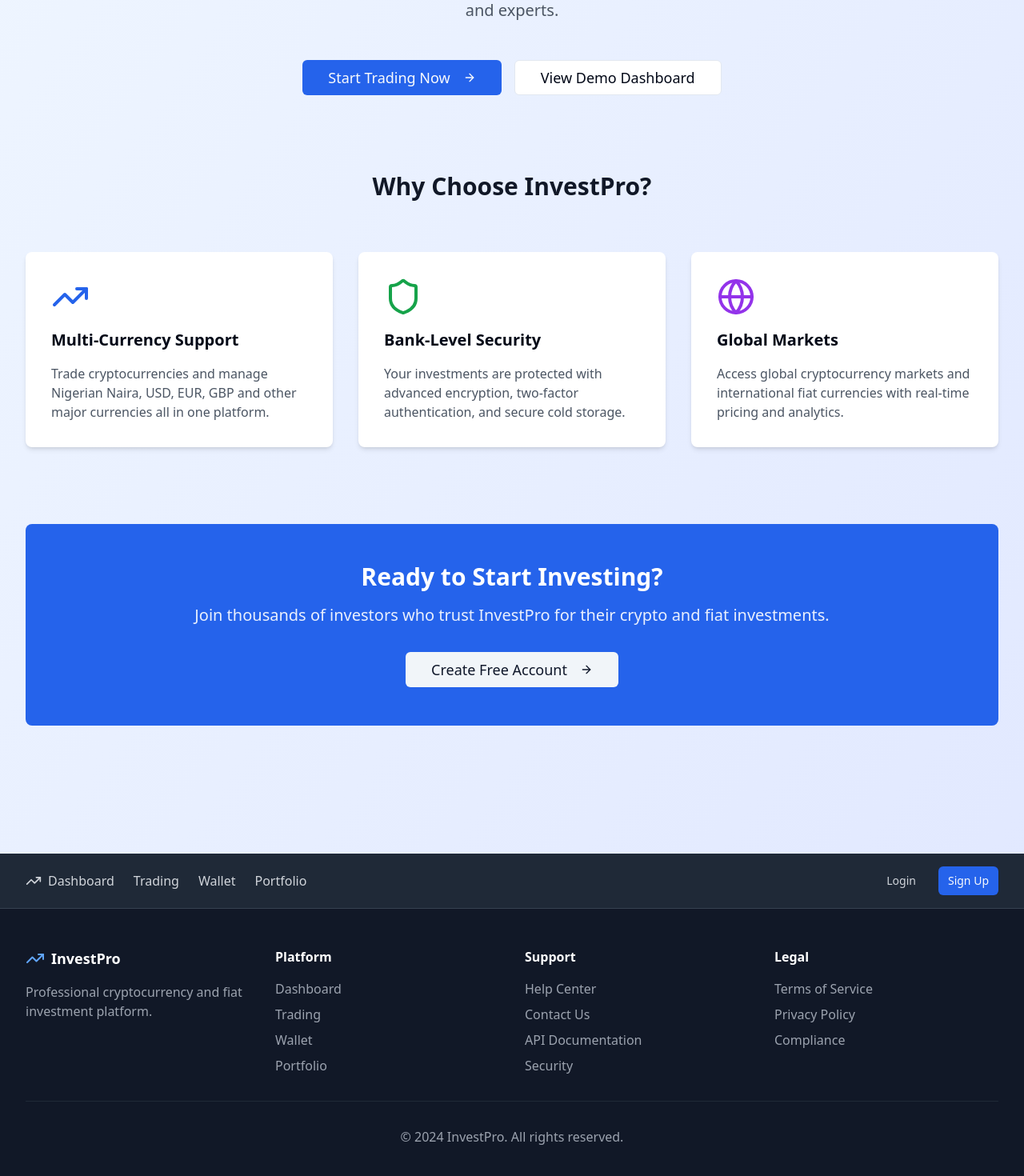
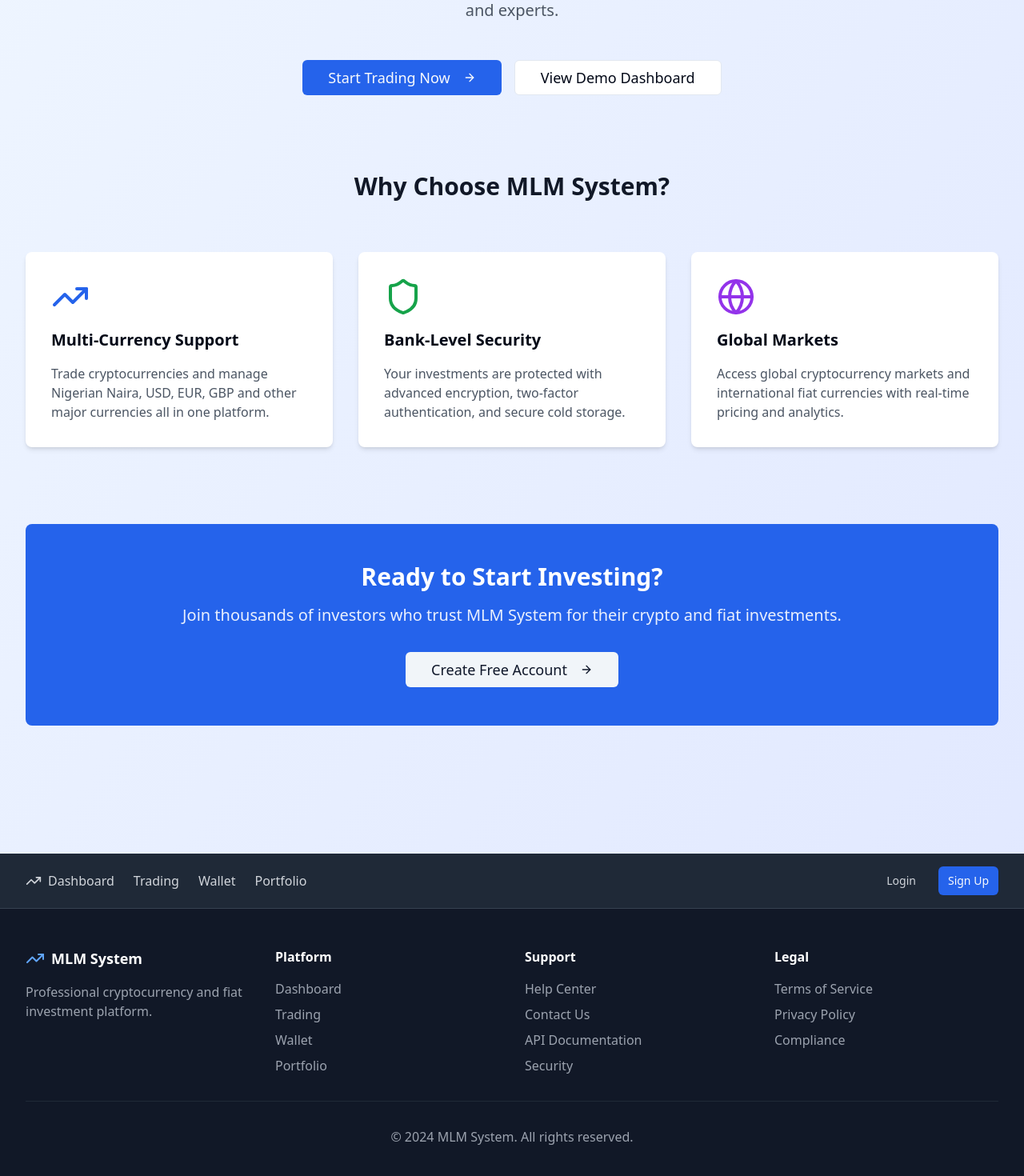
Before and after one commit to Neocreb/penny-hunt, a React (Vite) app: page / in a window 1280 px wide. Shown: the part 338-1808 px from the top of the page at 80% size. Built offline with nearby package versions, Linux system fonts and the light colour scheme.

Commit message:
Fix: Update website name in header
The website name was changed, and the header was not updated to reflect the change. This commit updates the header to display the new website name.

```diff
--- a/index.html
+++ b/index.html
@@ -1,14 +1,15 @@
+
 <!DOCTYPE html>
 <html lang="en">
   <head>
     <meta charset="UTF-8" />
     <meta name="viewport" content="width=device-width, initial-scale=1.0" />
-    <title>ad-dash-explorer</title>
-    <meta name="description" content="Lovable Generated Project" />
+    <title>MLM System</title>
+    <meta name="description" content="Professional MLM Investment Platform" />
     <meta name="author" content="Lovable" />
 
-    <meta property="og:title" content="ad-dash-explorer" />
-    <meta property="og:description" content="Lovable Generated Project" />
+    <meta property="og:title" content="MLM System" />
+    <meta property="og:description" content="Professional MLM Investment Platform" />
     <meta property="og:type" content="website" />
     <meta property="og:image" content="https://lovable.dev/opengraph-image-p98pqg.png" />
 
--- a/src/pages/Dashboard.tsx
+++ b/src/pages/Dashboard.tsx
@@ -141,7 +141,7 @@ const Dashboard: React.FC = () => {
           <div className="flex justify-between items-center h-16">
             <div className="flex items-center">
               <TrendingUp className="h-8 w-8 text-blue-600" />
-              <span className="ml-2 text-xl font-bold text-gray-900">InvestPro</span>
+              <span className="ml-2 text-xl font-bold text-gray-900">MLM System</span>
             </div>
             <div className="flex items-center space-x-4">
               <Button variant="ghost" onClick={handleRefresh}>
--- a/src/pages/Index.tsx
+++ b/src/pages/Index.tsx
@@ -13,7 +13,7 @@ const Index: React.FC = () => {
           <div className="flex justify-between items-center h-16">
             <div className="flex items-center">
               <TrendingUp className="h-8 w-8 text-blue-600" />
-              <span className="ml-2 text-xl font-bold text-gray-900">InvestPro</span>
+              <span className="ml-2 text-xl font-bold text-gray-900">MLM System</span>
             </div>
             <nav className="hidden md:flex space-x-8">
               <a href="#features" className="text-gray-600 hover:text-gray-900">Features</a>
@@ -64,7 +64,7 @@ const Index: React.FC = () => {
         {/* Features Section */}
         <section id="features" className="mt-24">
           <h2 className="text-3xl font-bold text-center text-gray-900 mb-16">
-            Why Choose InvestPro?
+            Why Choose MLM System?
           </h2>
           <div className="grid md:grid-cols-3 gap-8">
             <div className="bg-white p-8 rounded-lg shadow-md">
@@ -95,7 +95,7 @@ const Index: React.FC = () => {
         <section className="mt-24 bg-blue-600 rounded-lg p-12 text-center text-white">
           <h2 className="text-3xl font-bold mb-4">Ready to Start Investing?</h2>
           <p className="text-xl mb-8 opacity-90">
-            Join thousands of investors who trust InvestPro for their crypto and fiat investments.
+            Join thousands of investors who trust MLM System for their crypto and fiat investments.
           </p>
           <Link to="/register">
             <Button size="lg" variant="secondary" className="text-lg px-8 py-3">
@@ -149,7 +149,7 @@ const Index: React.FC = () => {
             <div>
               <div className="flex items-center mb-4">
                 <TrendingUp className="h-6 w-6 text-blue-400" />
-                <span className="ml-2 text-lg font-bold">InvestPro</span>
+                <span className="ml-2 text-lg font-bold">MLM System</span>
               </div>
               <p className="text-gray-400">
                 Professional cryptocurrency and fiat investment platform.
@@ -183,7 +183,7 @@ const Index: React.FC = () => {
             </div>
           </div>
           <div className="border-t border-gray-800 mt-8 pt-8 text-center text-gray-400">
-            <p>&copy; 2024 InvestPro. All rights reserved.</p>
+            <p>&copy; 2024 MLM System. All rights reserved.</p>
           </div>
         </div>
       </footer>
--- a/src/pages/Trading.tsx
+++ b/src/pages/Trading.tsx
@@ -127,7 +127,7 @@ const Trading: React.FC = () => {
           <div className="flex justify-between items-center h-16">
             <div className="flex items-center">
               <TrendingUp className="h-8 w-8 text-blue-600" />
-              <span className="ml-2 text-xl font-bold text-gray-900">InvestPro</span>
+              <span className="ml-2 text-xl font-bold text-gray-900">MLM System</span>
             </div>
             <div className="flex items-center space-x-4">
               <Button variant="outline" onClick={() => navigate("/")}>
```
